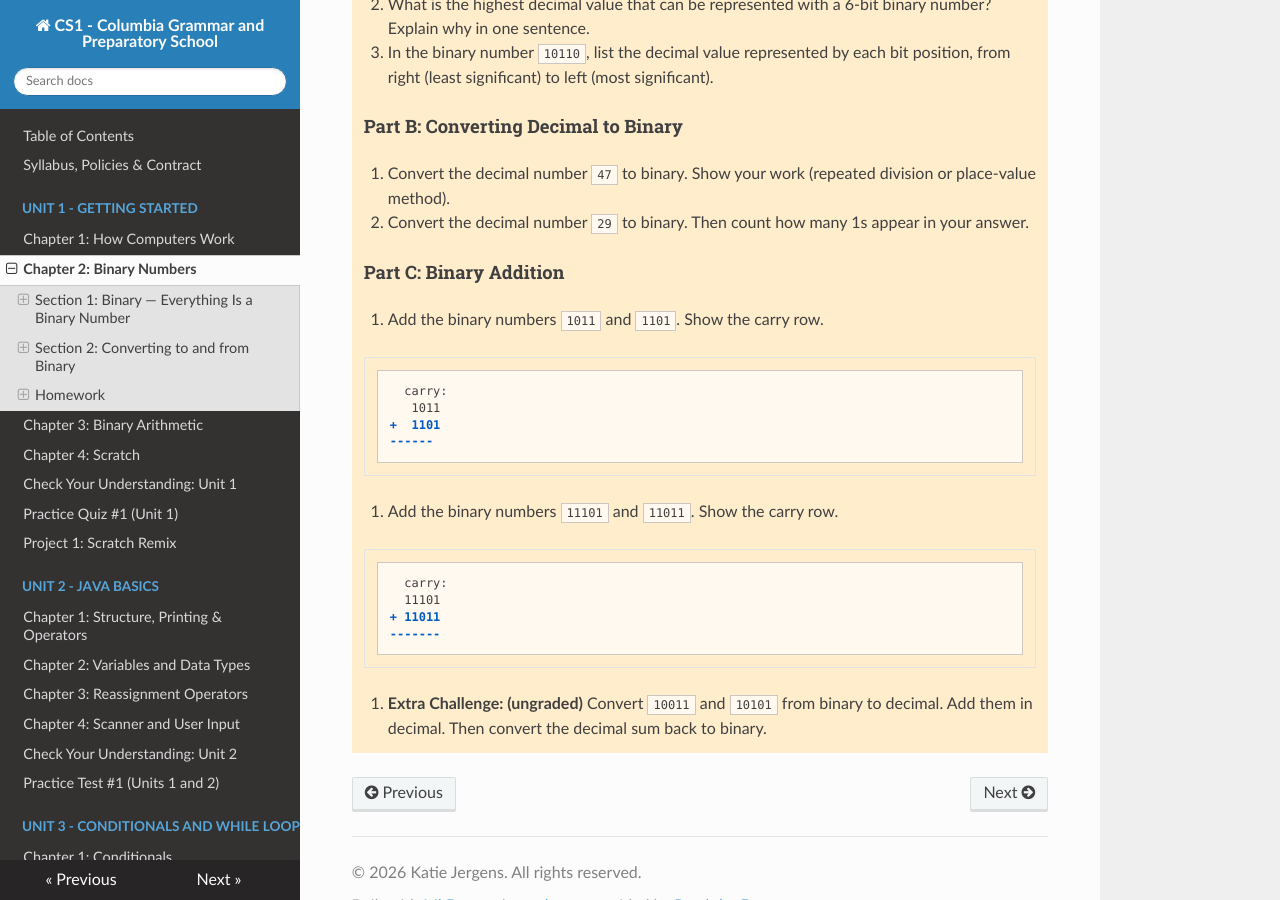
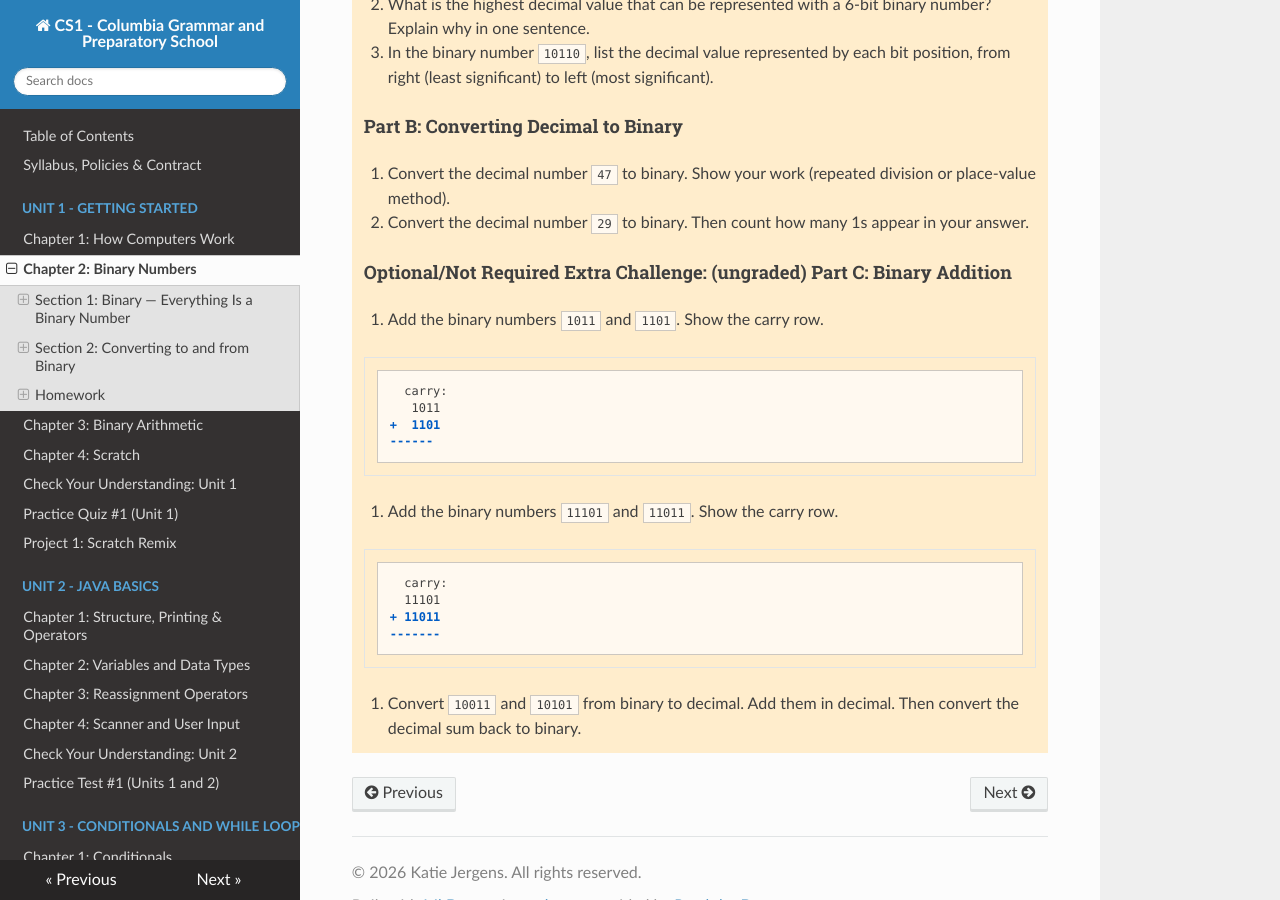
Before and after one commit to kjergens/cs1-site, an MkDocs documentation site: the page built from docs/unit1/notes_02_binary_numbers.md, in a window 1280 px wide and 900 px high, scrolled down 3434 px. Built offline with MkDocs 1.6.1, drawn with Linux system fonts in a browser that asks for light colours; nearby versions of some CDN libraries.

Commit message:
Revise section headers in binary numbers notes
Updated the section headers and moved extra challenge labels for clarity.

```diff
--- a/docs/unit1/notes_02_binary_numbers.md
+++ b/docs/unit1/notes_02_binary_numbers.md
@@ -162,7 +162,7 @@ Start with the left (most significant) digit, and fill in a 1 or 0. For example
     4. Convert the decimal number `47` to binary. Show your work (repeated division or place-value method).
     5. Convert the decimal number `29` to binary. Then count how many 1s appear in your answer.
 
-    #### Part C: Binary Addition
+    #### **Optional/Not Required Extra Challenge: (ungraded)** Part C: Binary Addition
 
     6. Add the binary numbers `1011` and `1101`. Show the carry row.
 
```
Also changed, not shown: other parts of docs/unit1/notes_02_binary_numbers.md (+1 -1 lines).
